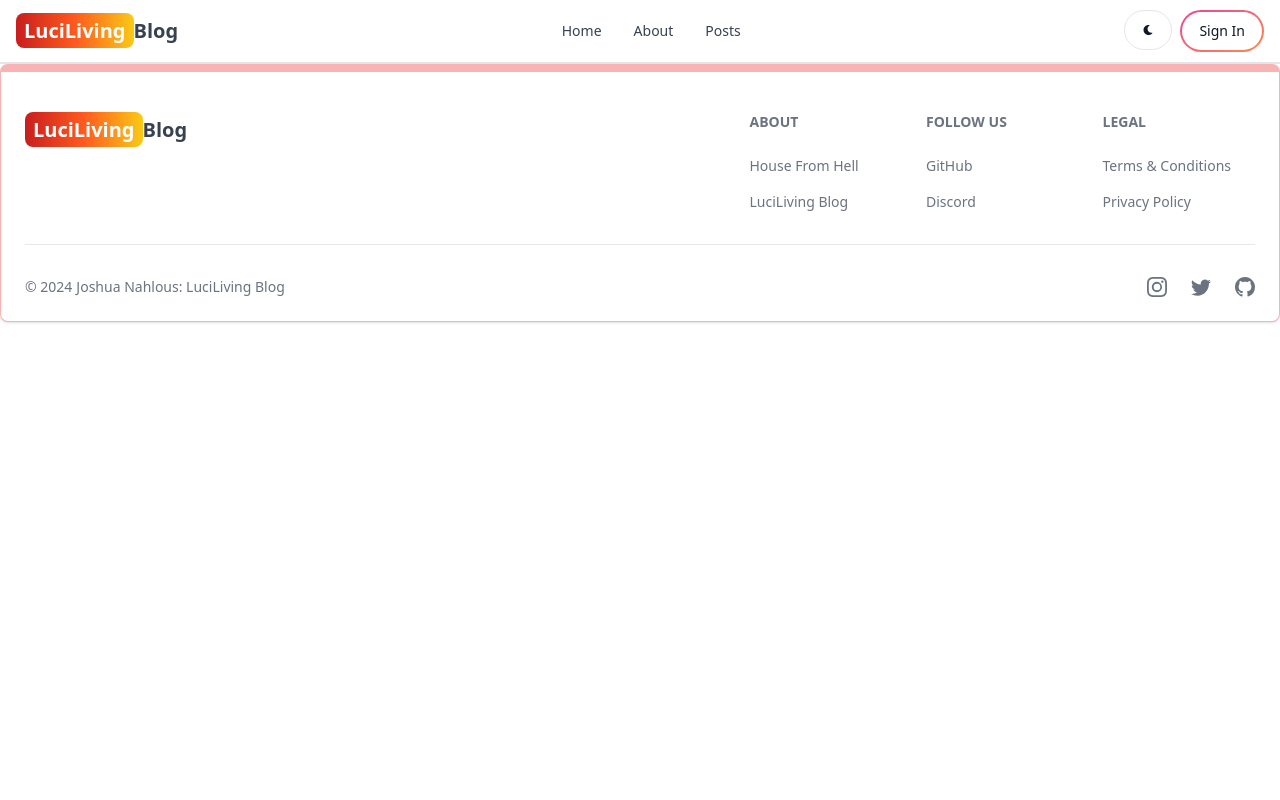
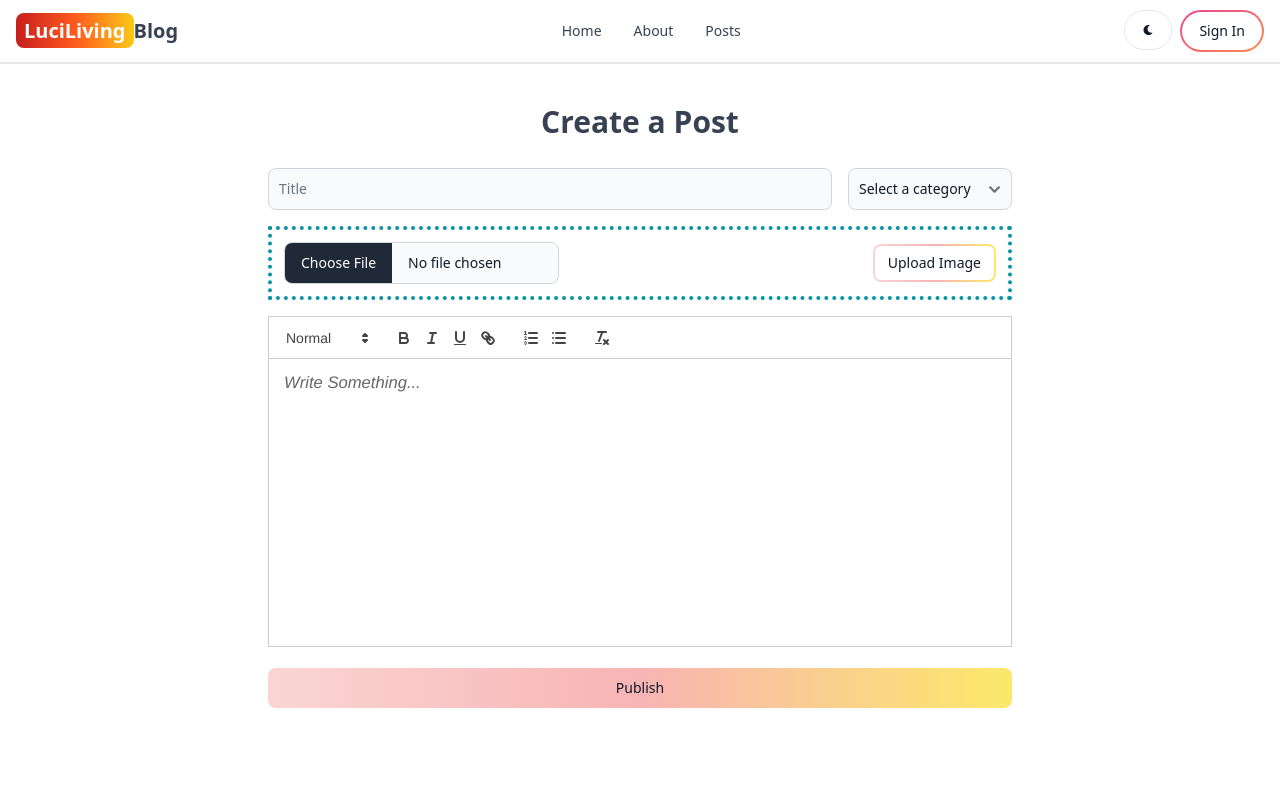
Before and after one commit to Hmmmm-Josh/T3A2-B_LuciLiving, a React (Vite) app in the folder src/client/: page /create-post in a window 1280 px wide. Shown: the top 800 px of the page. Built offline with nearby package versions, Linux system fonts and the light colour scheme.

Commit message:
Feat-CreatePostUI

```diff
--- a/src/client/package.json
+++ b/src/client/package.json
@@ -18,6 +18,7 @@
     "react": "^18.3.1",
     "react-dom": "^18.3.1",
     "react-icons": "^5.3.0",
+    "react-quill": "^2.0.0",
     "react-redux": "^9.1.2",
     "react-router-dom": "^6.26.0",
     "redux-persist": "^6.0.0"
--- a/src/client/src/App.jsx
+++ b/src/client/src/App.jsx
@@ -8,6 +8,7 @@
 import Header from './components/Header';
 import Footer from './components/Footer';
 import Posts from './pages/Posts';
+import CreatePost from './pages/CreatePost';
 
 export default function App() {
   return (
@@ -20,6 +21,7 @@
           <Route path='/signin' element={<SignIn />} />
           <Route path='/signup' element={<SignUp />} />
           <Route path='/posts' element={<Posts />} />
+          <Route path='/create-post' element={<CreatePost />} />
 
         </Routes>
         <Footer />
--- a/src/client/src/index.css
+++ b/src/client/src/index.css
@@ -1,3 +1,11 @@
 @tailwind base;
 @tailwind components;
 @tailwind utilities;
+
+body {
+  height: 100vh;
+}
+
+.ql-editor{
+  font-size: 1.04rem;
+}
--- /dev/null
+++ b/src/client/src/pages/CreatePost.jsx
@@ -0,0 +1,36 @@
+import { FileInput, Select, TextInput, Button } from 'flowbite-react';
+import ReactQuill from 'react-quill';
+import 'react-quill/dist/quill.snow.css';
+
+import React from 'react'
+
+export default function CreatePost() {
+  return (
+    <div className='p-3 max-w-3xl mx-auto min-h-screen'>
+      <h1 className='text-center text-3xl my-7 font-semibold'>
+        Create a Post
+      </h1>
+      <form className='flex flex-col gap-4'>
+        <div className='flex flex-col gap-4 sm:flex-row justify-between'>
+          <TextInput type='text' placeholder='Title' required id='title' className='flex-1'/>
+          <Select>
+            <option value="uncategorized">Select a category</option>
+            <option value="Rentals">Rentals</option>
+            <option value="Buy">Buy</option>
+            <option value="Sell">Sell</option>
+          </Select>
+        </div>
+        <div className='flex gap-4 items-center justify-between border-4 border-teal-500 border-dotted p-3'>
+          <FileInput type="file" accept='image/*' />
+          <Button type='button' gradientDuoTone='redToYellow' size='sm' outline>
+            Upload Image
+          </Button>
+        </div>
+          <ReactQuill theme='snow' placeholder='Write Something...' className='h-72 mb-12' required />
+          <Button type="submit" gradientDuoTone="redToYellow">
+            Publish
+          </Button>
+      </form>
+    </div>
+  )
+}
```
Also changed, not shown: 1 other file (tests, documents, lock files or other folders).
